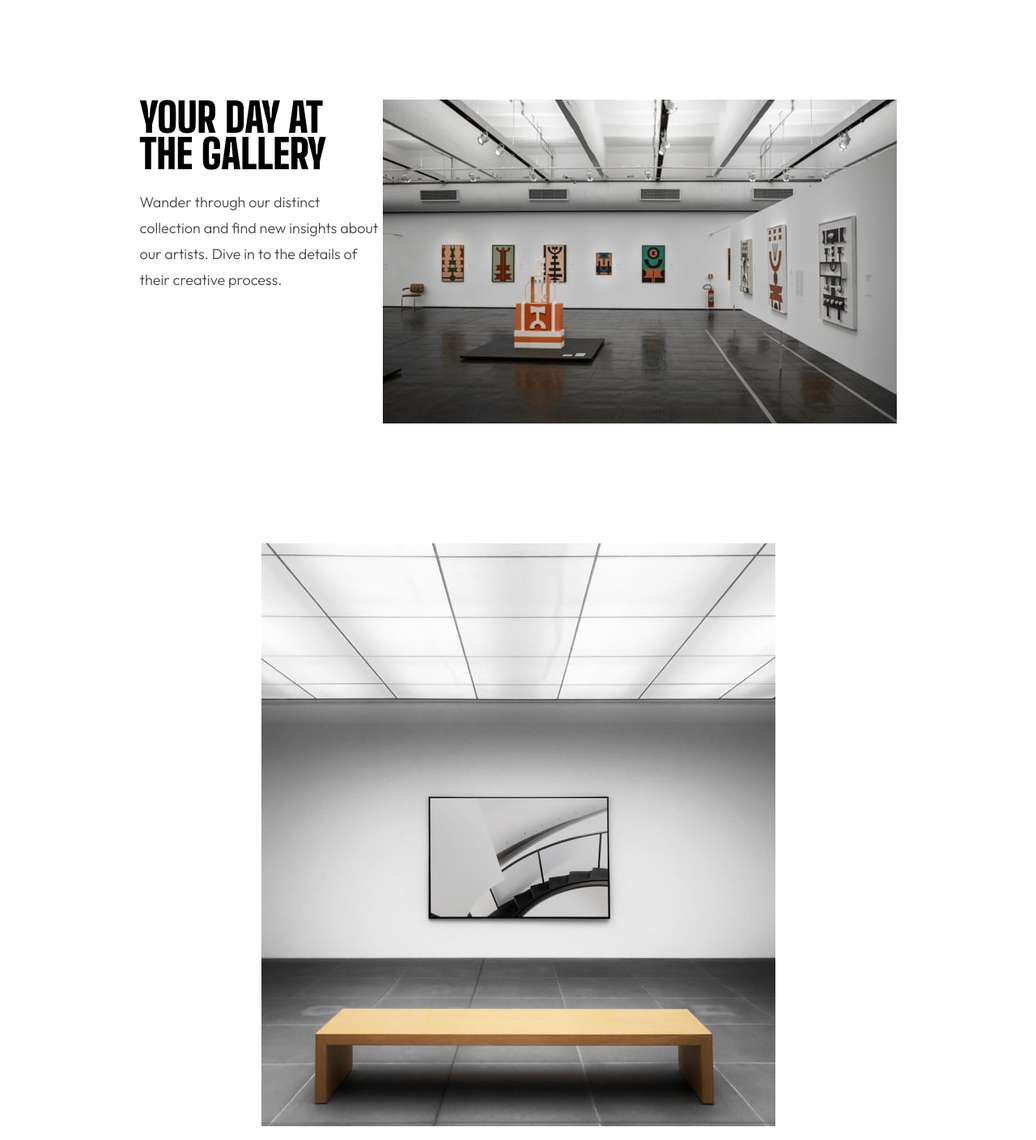
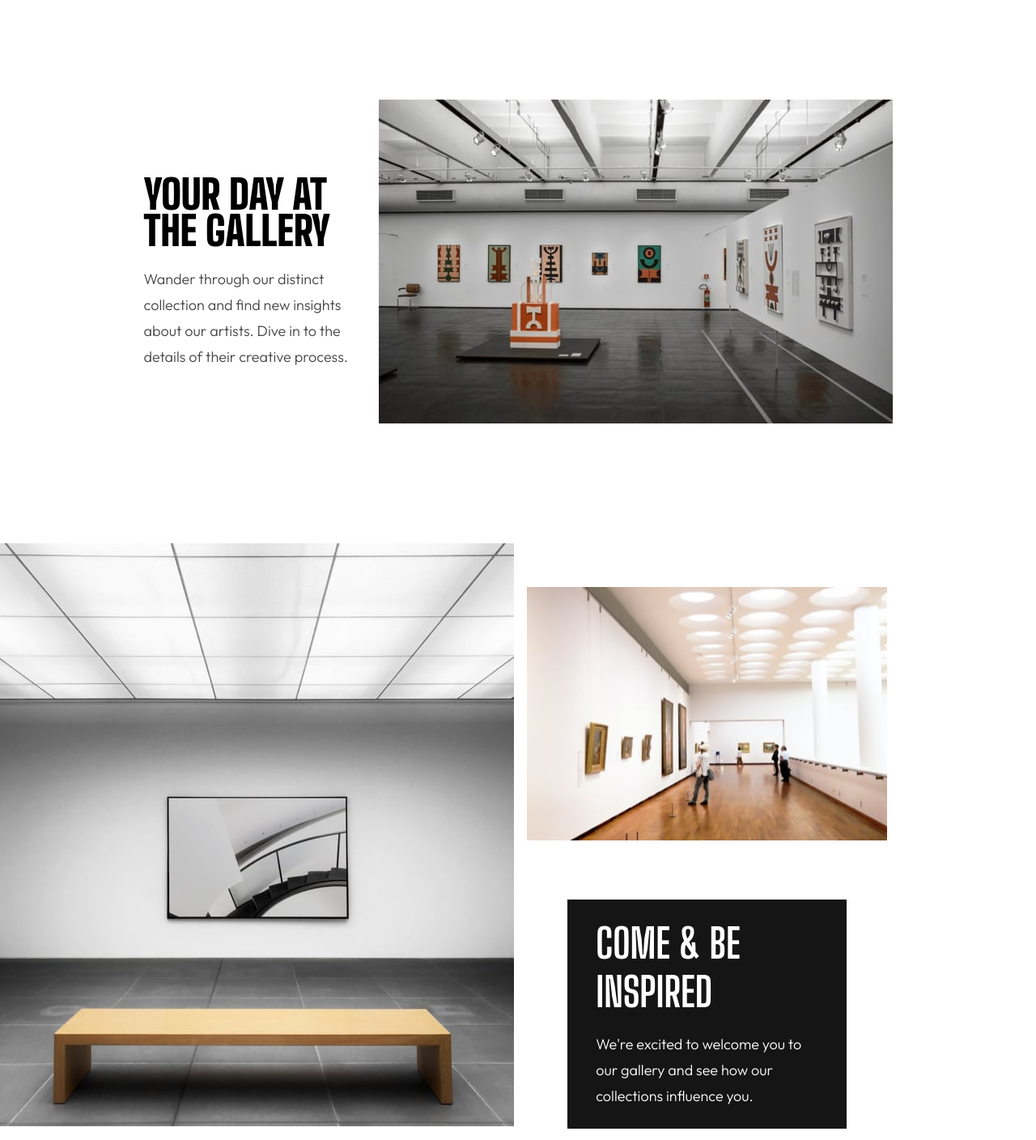
Before and after one commit to AndyBeable/art-gallery, a Vue app: page / in a window 1280 px wide. Shown: the part 800-2208 px from the top of the page at 81% size. Built offline with nearby package versions, Linux system fonts and the light colour scheme.

Commit message:
grid gallery update

```diff
--- a/src/components/home/GalleryOverview.vue
+++ b/src/components/home/GalleryOverview.vue
@@ -50,9 +50,11 @@ export default {
   .gallery {
     flex-direction: row;
     justify-content: center;
+    align-items: center;
+    gap: 15px;
 
     &__copy {
-      max-width: 300px;
+      max-width: 275px;
     }
     &--copy h2{
       max-width: 200px;
--- a/src/components/home/Inspiration.vue
+++ b/src/components/home/Inspiration.vue
@@ -10,7 +10,7 @@
           media="(min-width: 768px)"
           srcset="../../assets/tablet/image-grid-2.jpg"
         />
-      <img src="../../assets/mobile/image-grid-2.jpg" alt="">
+        <img src="../../assets/mobile/image-grid-2.jpg" alt="" />
       </picture>
     </div>
     <div class="inspiration__small__image">
@@ -21,12 +21,12 @@
         />
         <source
           media="(min-width: 768px)"
-          srcset="../../assets/tablet/image-grid-3.jpg"
+          srcset="../../assets/tablet/image-grid-3@2x.jpg"
         />
-      <img src="../../assets/mobile/image-grid-3.jpg" alt="">
+        <img src="../../assets/mobile/image-grid-3.jpg" alt=""/>
       </picture>
     </div>
-    <div class="inspiration__copy__container">
+    <div class="inspiration__copy">
       <h4>Come & be inspired</h4>
       <p>
         We're excited to welcome you to our gallery and see how our collections
@@ -49,54 +49,42 @@ export default {
   align-items: center;
   margin-bottom: 3rem;
   gap: 16px;
+  color: var(--white);
+
+  @media screen and (min-width: 768px) {
+    display: grid;
+    width: 500px;
+    grid-template-columns: 2fr 1fr;
+    grid-template-rows: 1fr;
+    grid-template-areas:
+      "inspiration__large__image inspiration__small__image"
+      "inspiration__large__image inspiration__copy";
+  }
 }
 
-.inspiration__copy__container {
+.inspiration__large__image {
+  grid-area: inspiration__large__image;
+}
+
+.inspiration__small__image {
+  grid-area: inspiration__small__image;
+}
+
+.inspiration__copy {
   width: 345px;
   margin: 0 auto;
   color: var(--white);
   background-color: var(--black);
   padding: 1.5rem 2.2rem;
+  grid-area: inspiration__copy;
 }
 
-.inspiration__copy__container h4 {
+.inspiration__copy h4 {
   font-size: 50px;
   text-transform: uppercase;
   margin-bottom: 1.2rem;
 }
-.inspiration__copy__container p {
+.inspiration__copy p {
   color: var(--white);
 }
-
-@media screen and (min-width: 768px) {
-  .inspiration__container {
-    display: grid;
-    grid-template-columns: 1fr 1fr;
-    grid-template-rows: 1fr 1fr;
-    grid-template-areas:
-      "inspiration__large__image inspiration__small__image"
-      "inspiration__large__image inspiration__copy__container";
-  }
-}
-
-@media screen and (min-width: 768px) {
-  .inspiration__large__image {
-    grid-area: inspiration__large__image;
-  }
-}
-
-@media screen and (min-width: 768px) {
-  .inspiration__small__image {
-    grid-area: inspiration__small__image;
-  }
-}
-
-@media screen and (min-width: 768px) {
-  .inspiration__copy__container {
-    grid-area: inspiration__copy__container;
-   margin: 0;
-  }
-}
-
-
 </style>
```
